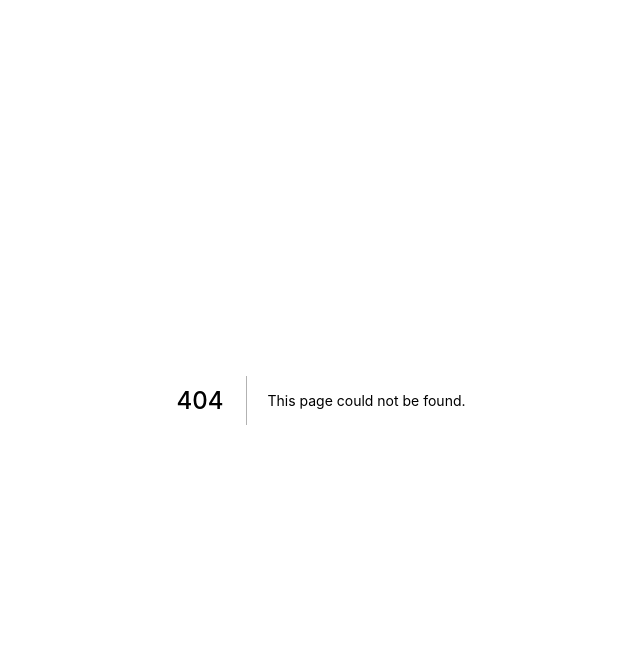
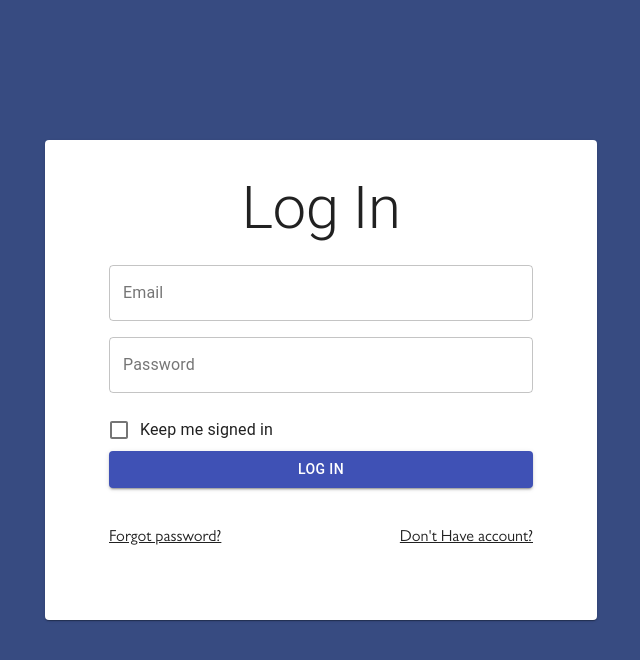
Before and after one commit to UNSWASEANsociety/society_website, a Next.js app: page /login in a window 1280 px wide. Before the commit this address had no page. Shown: the top 660 px of the page, without its empty margins (319-959 px from the left). Built offline with nearby package versions, Linux system fonts and the light colour scheme.

Commit message:
Added login page style, nothing works yet

```diff
--- /dev/null
+++ b/pages/login.js
@@ -0,0 +1,22 @@
+import { Header } from "@/components/Header";
+import LoginForm from "@/page_sections/Login/LoginForm";
+import Head from "next/head";
+import React from "react";
+import routes from "@/constants/routes";
+
+const Login = () => {
+  return (
+    <>
+      <Head>
+        <meta
+          name="description"
+          content="We, UNSW ASEAN Society (ASEANsoc), are a community-based non-for-profit organisation that aims to facilitate discussions on issues occurring in the Southeast Asian region. We aim to educate and empower our members through providing opportunities for them to learn and grow whether it may be through seminars, events or general initiatives."
+        />
+      </Head>
+      {/* <Header links={routes} /> */}
+      <LoginForm />
+    </>
+  );
+};
+
+export default Login;
--- a/src/constants/routes.js
+++ b/src/constants/routes.js
@@ -44,6 +44,14 @@ const routes = [
     onHeader: false,
     onFooter: true,
   },
+
+  {
+    name: "login",
+    path: "/login",
+    onHeader: true,
+    onFooter: false,
+  },
+
   // {
   //   name: "FAQ",
   //   path: "/faq",
--- /dev/null
+++ b/src/page_sections/Login/LoginForm.js
@@ -0,0 +1,64 @@
+import React from "react";
+import {
+  Button,
+  Checkbox,
+  Container,
+  FormControlLabel,
+  FormGroup,
+  Paper,
+  TextField,
+  Typography,
+} from "@material-ui/core";
+import styles from "./LoginForm.module.scss";
+import Link from "next/link";
+const LoginForm = () => {
+  return (
+    <>
+      <div className={styles.outer}>
+        <Container maxWidth="sm">
+          <Paper>
+            <div className={styles.outer_padding}>
+              <Typography component="h1" variant="h2" gutterBottom>
+                Log In
+              </Typography>
+              <form className={styles.formGroup} noValidate autoComplete="off">
+                <TextField
+                  // id="outlined-basic"
+                  className={styles.textBox}
+                  label="Email"
+                  variant="outlined"
+                />
+                <TextField
+                  className={styles.textBox}
+                  // id="outlined-basic"
+                  label="Password"
+                  variant="outlined"
+                />
+                <FormControlLabel
+                  control={
+                    <Checkbox
+                      // checked={state.checkedB}
+                      // onChange={handleChange}
+                      name="checkedB"
+                      color="primary"
+                    />
+                  }
+                  label="Keep me signed in"
+                />
+                <Button variant="contained" color="primary">
+                  Log In
+                </Button>
+              </form>
+              <div className={styles.links}>
+                <Link href="/">Forgot password?</Link>
+                <Link href="/">{"Don't Have account?"}</Link>
+              </div>
+            </div>
+          </Paper>
+        </Container>
+      </div>
+    </>
+  );
+};
+
+export default LoginForm;
--- /dev/null
+++ b/src/page_sections/Login/LoginForm.module.scss
@@ -0,0 +1,26 @@
+.outer {
+  left: 0;
+  line-height: 100px;
+  margin-top: -100px;
+  position: absolute;
+  text-align: center;
+  top: 30%;
+  width: 100%;
+
+  .outer_padding {
+    padding: 2rem 4rem;
+    .formGroup {
+      display: flex;
+      flex-direction: column;
+        .textBox {
+            margin-bottom: 1rem;
+        }
+    }
+
+    .links {
+      display: flex;
+      text-decoration: underline;
+      justify-content: space-between;
+    }
+  }
+}
```
